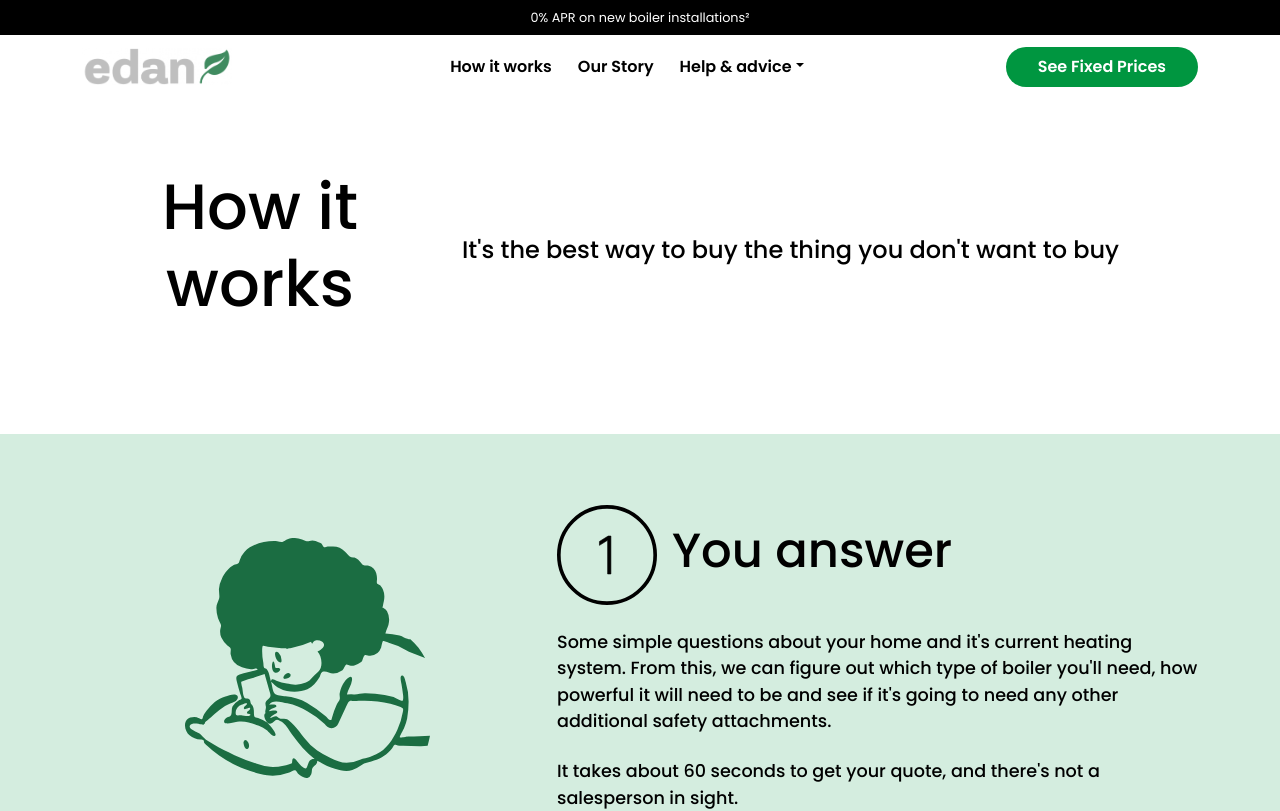
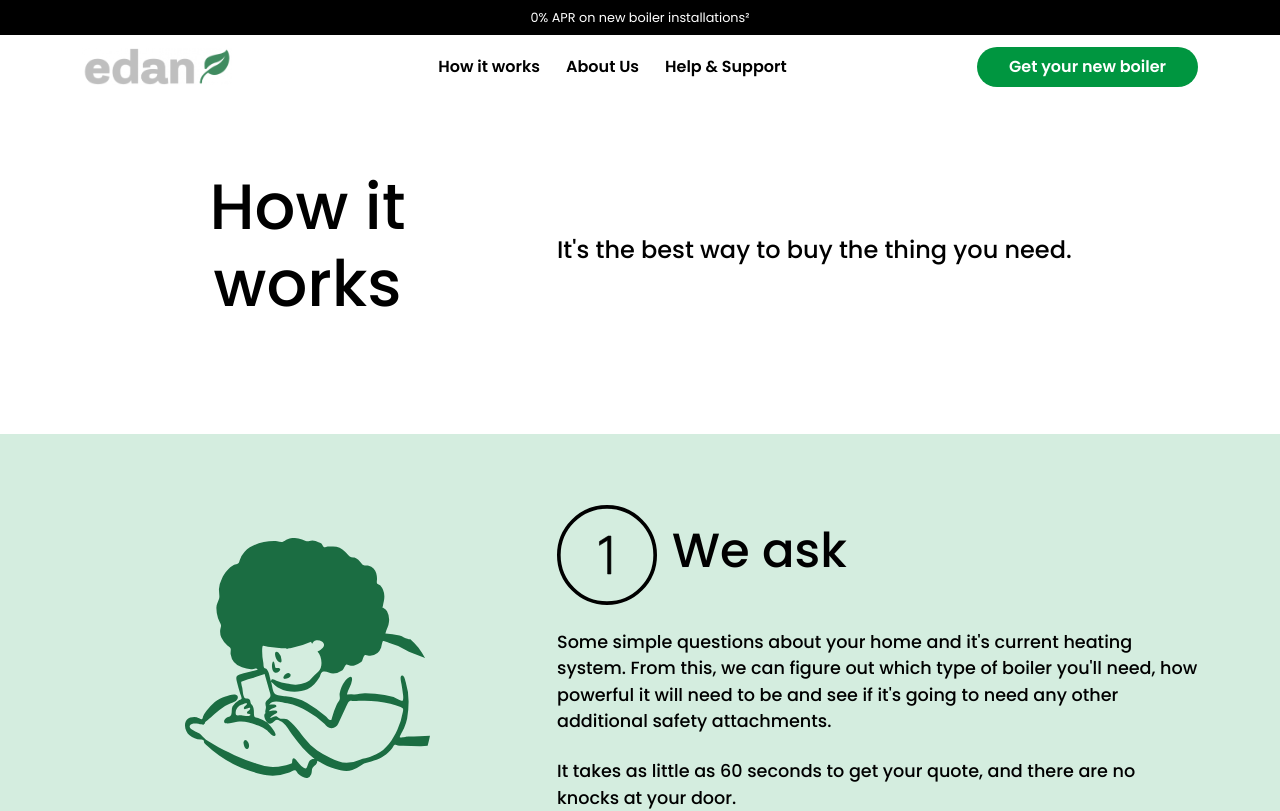
Before and after one commit to SunilDabhi22/Edan, a React (Create React App) app: page /how-it-works in a window 1280 px wide. Shown: the top 811 px of the page. Built offline with nearby package versions, Linux system fonts and the light colour scheme.

Commit message:
updated content

```diff
--- a/src/Components/WhatWeDo/index.css
+++ b/src/Components/WhatWeDo/index.css
@@ -11,7 +11,8 @@
   font-size: 1.6rem;
   color: #ffffff;
   font-weight: 500;
-  padding-left: 5rem;
+  padding-left: 1rem;
+  text-align: right;
 }
 
 .whatwedo-content .whatwedo-first-sec {
@@ -70,6 +71,7 @@
     font-size: 1.2rem;
     padding: 0;
     margin-top: 10px;
+    text-align: left;
   }
   .whatwedo-second-sec .first-box, .whatwedo-second-sec .second-box, .whatwedo-second-sec .third-box{
     padding: 3rem 0;
--- a/src/Components/WhatWeDo/index.tsx
+++ b/src/Components/WhatWeDo/index.tsx
@@ -10,11 +10,11 @@ export default function WhatWeDo(props: any) {
                     <div className='whatwedo-first-sec'>
                         <Row className="justify-content-between align-items-end">
                             <Col md={5}>
-                                <h3>New boilers, in an all-new way.</h3>
+                                <h3>Fitting boilers, in an all-new way.</h3>
                             </Col>
                             <Col md={7}>
                                 <p>
-                                    It's not what we do, it's the way that we do it.
+                                    We take pride in what we do, and in how we do it.
                                 </p>
                             </Col>
                         </Row>
@@ -25,20 +25,20 @@ export default function WhatWeDo(props: any) {
                         <Row className="justify-content-between align-items-start">
                             <Col md={4}>
                                 <div className='first-box'>
-                                    <h5>You answer</h5>
-                                    <p>Some super quick, and super easy questions about your home and it's current heating system. It's nothing complex.</p>
+                                    <h5>We ask</h5>
+                                    <p>Some super quick and easy questions about your home and it's present heating system. It'll be quick!</p>
                                 </div>
                             </Col>
                             <Col md={4}>
                                 <div className='second-box'>
                                     <h5>You pick</h5>
-                                    <p>Your new boiler online from a range of fixed price options, along with an install date that suits you — not us.</p>
+                                    <p>Your brand new quality boiler from a range of fixed prices as well as a quick install date.</p>
                                 </div>
                             </Col>
                             <Col md={4}>
                                 <div className='third-box'>
                                     <h5>We fit</h5>
-                                    <p>Your new boiler on your chosen date using a fully qualified, fully insured Gas Safe engineer, who's local to you.</p>
+                                    <p>Get your new boiler when you choose, get it fitted by a fully trained and insured engineer that's local to you!</p>
                                 </div>
                             </Col>
                         </Row>
--- a/src/Components/banner/index.css
+++ b/src/Components/banner/index.css
@@ -1,7 +1,8 @@
 .banner-sec {
   height: 100vh;
   width: 100%;
-  background-image: url(../../Assets/banner.jpg);
+  background-image: linear-gradient(#0000003a, #00000031),
+    url(../../Assets/banner.jpg);
   background-size: cover;
   background-position: center;
   display: flex;
--- a/src/Components/banner/index.tsx
+++ b/src/Components/banner/index.tsx
@@ -9,10 +9,9 @@ export default function HomePage(props: any) {
             <Container style={{ zIndex: 9 }}>
                 <Row>
                     <div className='banner-text'>
-                        <h3>New boilers,
-                            fitted fast.</h3>
-                        <p>Get a fixed online quote for your new boiler in 60 seconds, with installation as quick as tomorrow*</p>
-                        <a href='/boiler-quote'>See Fixed Prices</a>
+                        <h3>Quality Boilers, Replace fast.</h3>
+                        <p>Gain an additional online quote with your brand new boiler, get it installed quick!</p>
+                        <a href='/boiler-quote'>Get your new boiler</a>
                     </div>
                 </Row>
             </Container>
--- a/src/Components/boiler_section/index.tsx
+++ b/src/Components/boiler_section/index.tsx
@@ -85,10 +85,10 @@ export default function BoilerSection(props: any) {
                 <Container>
                     <Row className="justify-content-between align-items-center">
                         <Col md={5}>
-                            <h3>New boilers, for every budget.</h3>
-                            <p>Find a boiler that's right for your home, at a price that's right for your wallet.</p>
+                            <h3>Every boiler, for every price.</h3>
+                            <p>Find a boiler that's the right fit for your home, at a price that's right for your needs.</p>
 
-                            <a href='#!'>Get your fixed price</a>
+                            <a href='/boiler-quote'>Get your new boiler</a>
 
                             <button className='slider-prev-btn' onClick={() => slider?.current?.slickPrev()}>
                                 <PrevArrowIcon />
--- a/src/Components/faq/index.tsx
+++ b/src/Components/faq/index.tsx
@@ -1,4 +1,5 @@
 import { Container, Row, Col, Accordion } from 'react-bootstrap';
+import { Link } from 'react-router-dom';
 import './index.css'
 
 export default function FAQSection(props: any) {
@@ -35,7 +36,7 @@ export default function FAQSection(props: any) {
                                 <Accordion.Item eventKey="2">
                                     <Accordion.Header>Do you send out a surveyor or salesperson first?</Accordion.Header>
                                     <Accordion.Body>
-                                        <p>No, we don't. We hate salespeople as much as you do.</p>
+                                        <p>No, we do not. We focus all our efforts online to make it as convenient for you as possible.</p>
                                         <p>In order to get a fixed price for your new boiler, we simply ask a handful of super easy questions. Then, once you've checked out, you'll need to upload a handful of super simple pictures. Here's how it works.</p>
                                         <p>If there's extras on the day, like gas pipe upgrades, or condense pipe installations, your price won't change - it's a fixed price guarantee.</p>
                                     </Accordion.Body>
@@ -60,9 +61,9 @@ export default function FAQSection(props: any) {
                                     <Accordion.Header>Buying a new boiler online... seems odd, is it?</Accordion.Header>
                                     <Accordion.Body>
                                         <p>Kind of, when you compare it to the traditional way.</p>
-                                        <p>But, who wants to wait around days for a salesperson, then wait more days for their bloated quote. Then, when you've got the quote, wait weeks before they can fit your new boiler in?</p>
+                                        <p>We knew that people wanted a faster solution to fitting a new boiler so we took several steps away from the long, sometimes frustrating process of fitting boilers and bring a new way to do it, faster and more efficient. </p>
                                         <p>Tech has transformed so many industries for the better. Takeaways, Deliveroo. Hotels, Airbnb. Heatable is Uber, for boilers.</p>
-                                        <p>Fixed online quotes, no salespeople and next day installations - it's the best way to buy the thing you don't want to buy.</p>
+                                        <p>Fixed online quotes, no salespeople needed and next day installations - it's the best way to buy the thing you need for you and your home.</p>
                                     </Accordion.Body>
                                 </Accordion.Item>
                             </Accordion>
@@ -75,7 +76,7 @@ export default function FAQSection(props: any) {
                         <Row className="justify-content-between align-items-center">
                             <Col sm={6}>
                                 <div className='faq-all-btn'>
-                                    <button>See All</button>
+                                    <Link to='/faqs'>See All</Link>
                                 </div>
                             </Col>
                             <Col sm={6}>
--- a/src/Components/header/index.tsx
+++ b/src/Components/header/index.tsx
@@ -24,17 +24,18 @@ export default function Header(props: any) {
                         <Navbar.Collapse id="responsive-navbar-nav">
                             <Nav className="m-auto">
                                 <Nav.Link href="/how-it-works">How it works</Nav.Link>
-                                <Nav.Link href="#pricing">Our Story</Nav.Link>
-                                <NavDropdown title="Help & advice" id="collasible-nav-dropdown">
+                                <Nav.Link href="#pricing">About Us</Nav.Link>
+                                <Nav.Link href="#pricing">Help & Support</Nav.Link>
+                                {/* <NavDropdown title="Help & Support" id="collasible-nav-dropdown">
                                     <NavDropdown.Item href="#action/3.1">Action</NavDropdown.Item>
                                     <NavDropdown.Item href="#action/3.2">Another action</NavDropdown.Item>
                                     <NavDropdown.Item href="#action/3.3">Something</NavDropdown.Item>
                                     <NavDropdown.Divider />
                                     <NavDropdown.Item href="#action/3.4">Separated link</NavDropdown.Item>
-                                </NavDropdown>
+                                </NavDropdown> */}
                             </Nav>
                             <Nav>
-                                <Nav.Link href="/boiler-quote" className='btn-link'>See Fixed Prices</Nav.Link>
+                                <Nav.Link href="/boiler-quote" className='btn-link'>Get your new boiler</Nav.Link>
                             </Nav>
                         </Navbar.Collapse>
                     </Container>
--- a/src/Components/howItWorks/index.tsx
+++ b/src/Components/howItWorks/index.tsx
@@ -15,11 +15,11 @@ export default function HowItWorksPage(props: any) {
             <div className='how_first_sec'>
                 <Container>
                     <Row className='align-items-center'>
-                        <Col md={4} style={{ textAlign: 'center' }}>
+                        <Col md={5} style={{ textAlign: 'center' }}>
                             <h1>How it<br /> works</h1>
                         </Col>
-                        <Col md={8}>
-                            <p>It's the best way to buy the thing you don't want to buy</p>
+                        <Col md={7}>
+                            <p>It's the best way to buy the thing you need.</p>
                         </Col>
                     </Row>
                 </Container>
@@ -36,10 +36,10 @@ export default function HowItWorksPage(props: any) {
                             </Col>
                             <Col md={7}>
                                 <div className='qa_title'>
-                                    <img src={Step1} alt='' /> <h4>You answer</h4>
+                                    <img src={Step1} alt='' /> <h4>We ask</h4>
                                 </div>
                                 <p>Some simple questions about your home and it's current heating system. From this, we can figure out which type of boiler you'll need, how powerful it will need to be and see if it's going to need any other additional safety attachments.</p>
-                                <p>It takes about 60 seconds to get your quote, and there's not a salesperson in sight.</p>
+                                <p>It takes as little as 60 seconds to get your quote, and there are no knocks at your door.</p>
                             </Col>
                         </Row>
                     </Container>
@@ -78,7 +78,7 @@ export default function HowItWorksPage(props: any) {
                                     <img src={Step3} alt='' /> <h4>We fit</h4>
                                 </div>
                                 <p>Some simple questions about your home and it's current heating system. From this, we can figure out which type of boiler you'll need, how powerful it will need to be and see if it's going to need any other additional safety attachments.</p>
-                                <p>It takes about 60 seconds to get your quote, and there's not a salesperson in sight.</p>
+                                <p>It takes as little as 60 seconds to get your quote, and there are no knocks at your door.</p>
                             </Col>
                         </Row>
                     </Container>
--- a/src/Components/quote/index.tsx
+++ b/src/Components/quote/index.tsx
@@ -12,7 +12,7 @@ export default function Quote(props: any) {
                             <h3>Buy your new boiler, better.</h3>
                         </Col>
                         <Col sm={4} className='quote-action'>
-                            <Link to='/'>Get your fixed price</Link>
+                            <Link to='/'>Get your new boiler</Link>
                         </Col>
                     </Row>
                 </Container>
```
Also changed, not shown: src/Components/faq/index.css (+6 -2 lines).
